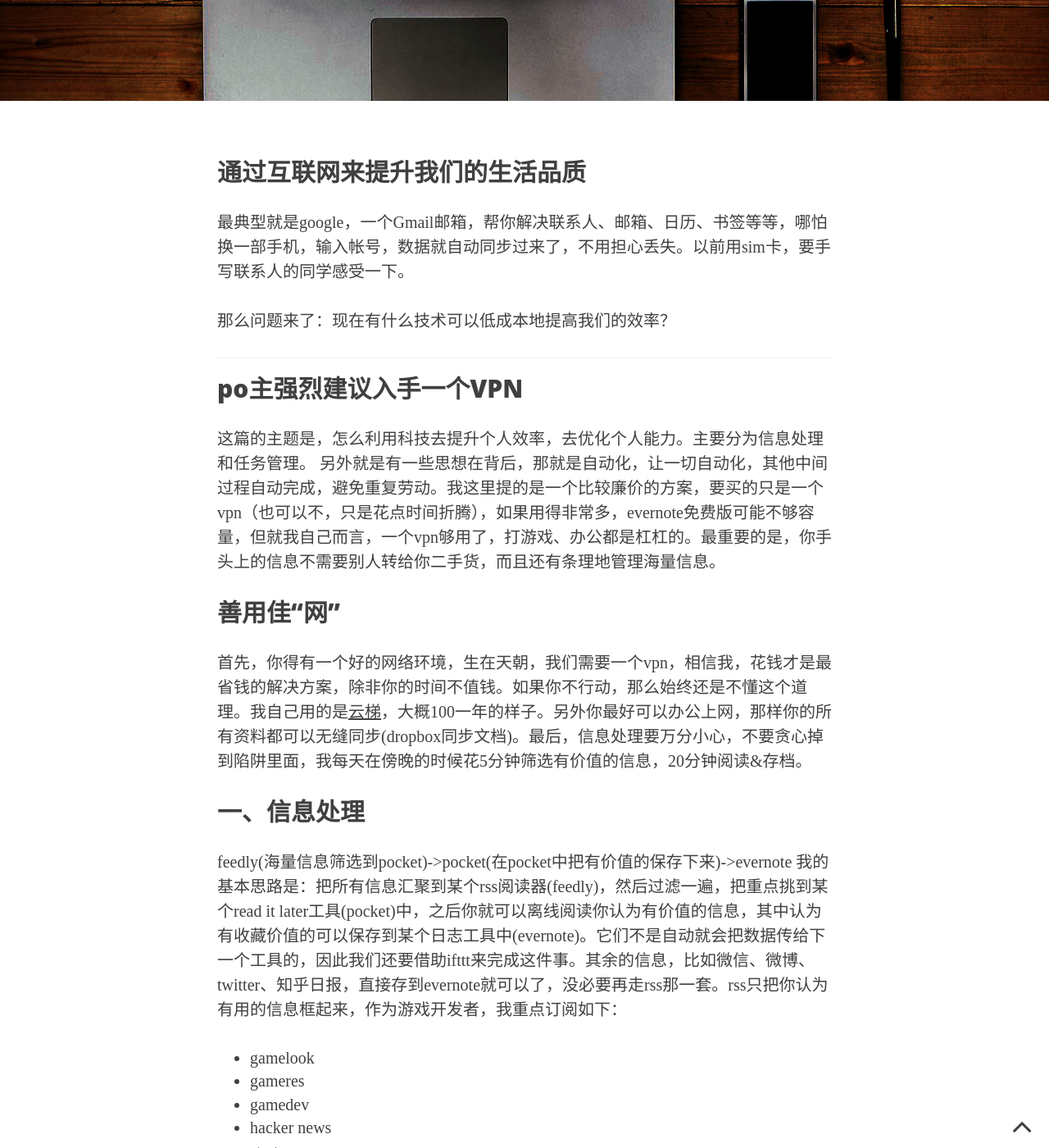
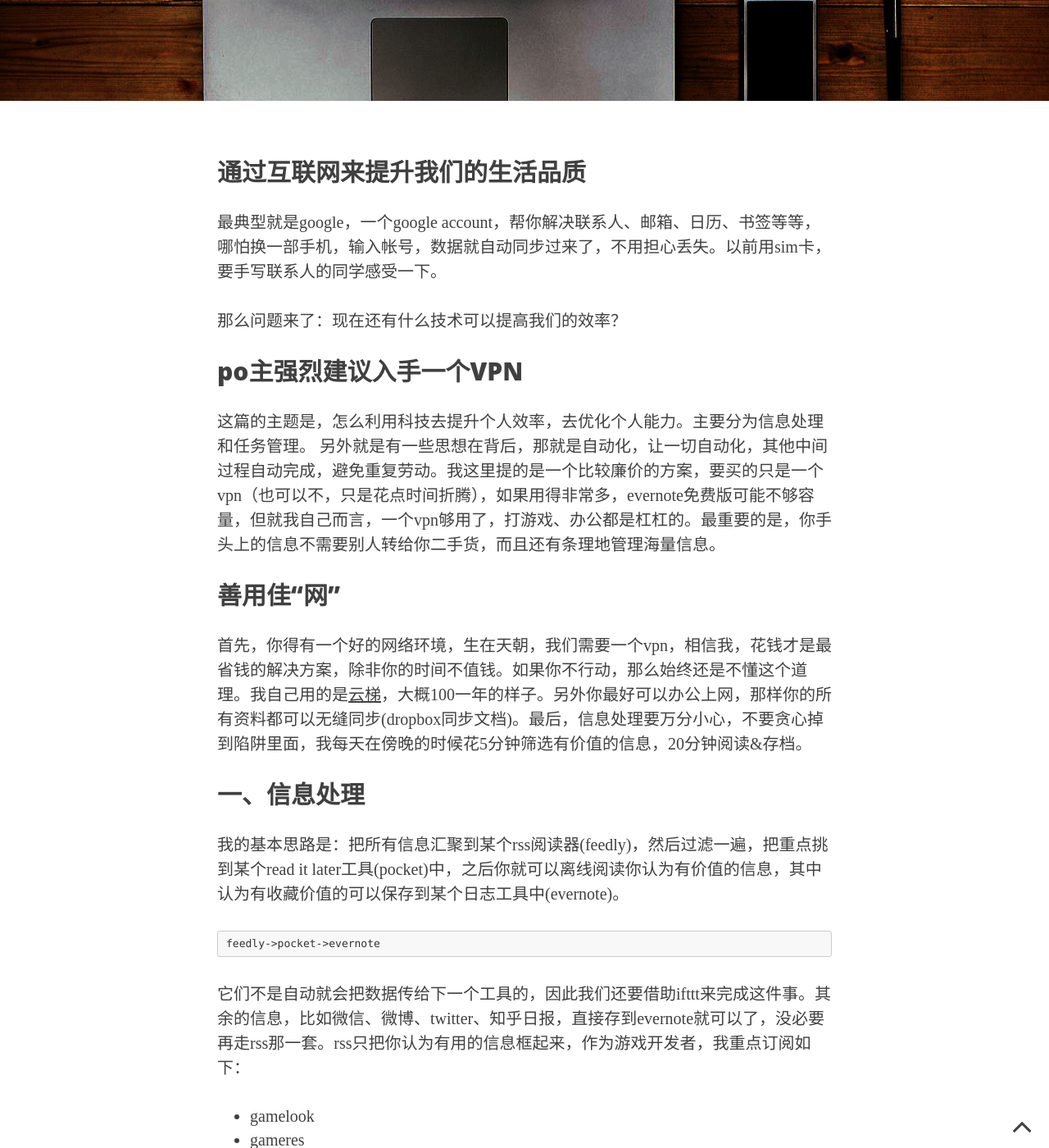
Before and after one commit to fonzieyang/fonzieyang.github.com, a Jekyll site: the page built from _posts/2015-02-03-effective-living.md, in a window 1280 px wide and 1400 px high, scrolled down 331 px. Shown: the whole window at 82% size. Built offline with Jekyll 4.4.1, drawn with Linux system fonts in a browser that asks for light colours; nearby versions of some CDN libraries; comment, search, counter and statistics services are not loaded.

Commit message:
update post

```diff
--- a/_posts/2015-02-03-effective-living.md
+++ b/_posts/2015-02-03-effective-living.md
@@ -12,11 +12,9 @@ header-img: "img/desk-602975_1280.jpg"
 
 ## 通过互联网来提升我们的生活品质
 
-最典型就是google，一个Gmail邮箱，帮你解决联系人、邮箱、日历、书签等等，哪怕换一部手机，输入帐号，数据就自动同步过来了，不用担心丢失。以前用sim卡，要手写联系人的同学感受一下。
+最典型就是google，一个google account，帮你解决联系人、邮箱、日历、书签等等，哪怕换一部手机，输入帐号，数据就自动同步过来了，不用担心丢失。以前用sim卡，要手写联系人的同学感受一下。
 
-那么问题来了：现在有什么技术可以低成本地提高我们的效率？
-
----
+那么问题来了：现在还有什么技术可以提高我们的效率？
 
 ## po主强烈建议入手一个VPN
 这篇的主题是，怎么利用科技去提升个人效率，去优化个人能力。主要分为信息处理和任务管理。 另外就是有一些思想在背后，那就是自动化，让一切自动化，其他中间过程自动完成，避免重复劳动。我这里提的是一个比较廉价的方案，要买的只是一个vpn（也可以不，只是花点时间折腾），如果用得非常多，evernote免费版可能不够容量，但就我自己而言，一个vpn够用了，打游戏、办公都是杠杠的。最重要的是，你手头上的信息不需要别人转给你二手货，而且还有条理地管理海量信息。
@@ -26,15 +24,18 @@ header-img: "img/desk-602975_1280.jpg"
 首先，你得有一个好的网络环境，生在天朝，我们需要一个vpn，相信我，花钱才是最省钱的解决方案，除非你的时间不值钱。如果你不行动，那么始终还是不懂这个道理。我自己用的是[云梯](http://igetvpn.com/?r=2fbff25cdef80c4e)，大概100一年的样子。另外你最好可以办公上网，那样你的所有资料都可以无缝同步(dropbox同步文档)。最后，信息处理要万分小心，不要贪心掉到陷阱里面，我每天在傍晚的时候花5分钟筛选有价值的信息，20分钟阅读&存档。
 
 ## 一、信息处理
-feedly(海量信息筛选到pocket)->pocket(在pocket中把有价值的保存下来)->evernote
-我的基本思路是：把所有信息汇聚到某个rss阅读器(feedly)，然后过滤一遍，把重点挑到某个read it later工具(pocket)中，之后你就可以离线阅读你认为有价值的信息，其中认为有收藏价值的可以保存到某个日志工具中(evernote)。它们不是自动就会把数据传给下一个工具的，因此我们还要借助ifttt来完成这件事。其余的信息，比如微信、微博、twitter、知乎日报，直接存到evernote就可以了，没必要再走rss那一套。rss只把你认为有用的信息框起来，作为游戏开发者，我重点订阅如下：
+我的基本思路是：把所有信息汇聚到某个rss阅读器(feedly)，然后过滤一遍，把重点挑到某个read it later工具(pocket)中，之后你就可以离线阅读你认为有价值的信息，其中认为有收藏价值的可以保存到某个日志工具中(evernote)。
+
+	feedly->pocket->evernote
+
+它们不是自动就会把数据传给下一个工具的，因此我们还要借助ifttt来完成这件事。其余的信息，比如微信、微博、twitter、知乎日报，直接存到evernote就可以了，没必要再走rss那一套。rss只把你认为有用的信息框起来，作为游戏开发者，我重点订阅如下：
 
 * gamelook
 * gameres
 * gamedev
 * hacker news
 * startup news
-* 还有其他大神的博客
+* 还有各大博客
 
 注意少就是多，后面你就可以大概每天在feedly中200+条信息中，筛选到read it later中，然后ifttt就会把这个传到pocket中，如果你用手机版，他有强大的离线阅读，非常方便。不过pocket到evernote会遇到一个坑，那就是无法抓取全文。我们可以通过rss来完成这件事情，某些网络工具提供把rss的全文抓出来（比如fulltextrss.com），在转发rss，我们在ifttt中订阅这个抓取后的rss，就可以得到全文保存在evernote中。
 
```
